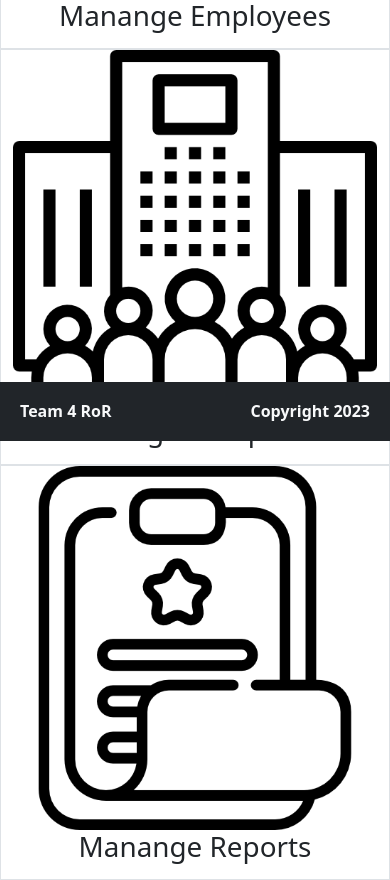
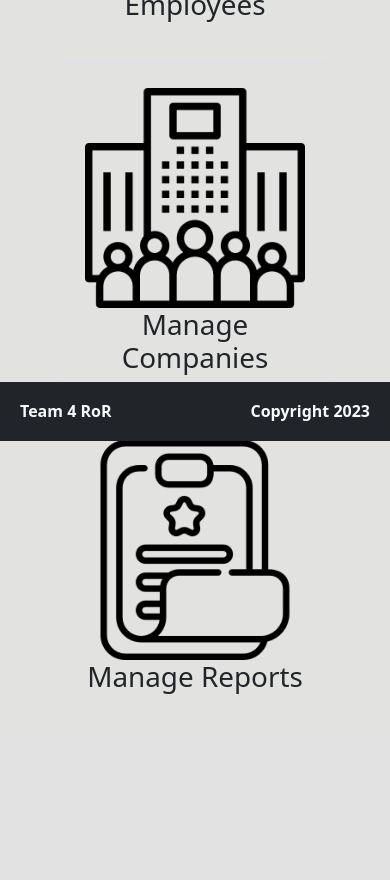
Before and after one commit to BrightCoders-Institute/BCDIC22-RoR-reloj-checador-team4, a Rails app: page /home in a window 390 px wide. Shown: the part 403-1283 px from the top of the page. After the commit the page ends 1097 px from the top, so only its background shows below. Run offline with Rails 7, Linux system fonts and the light colour scheme; style sheets or scripts are compiled from the project's sources; some libraries are stand-ins or nearby versions.

Commit message:
Final Design for Admin View
We integrate the css for the Admin View and the header was updated for
the future when the admin is able to log in.

Co-authored-by: MarcoRodriguez23 <rodriguezlmarco23@gmail.com>
Co-authored-by: MaxRetana <maxretana981@gmail.com>
Co-authored-by: Reiyirak <pdsmej@gmail.com>

```diff
--- a/app/assets/stylesheets/components/_logo.scss
+++ b/app/assets/stylesheets/components/_logo.scss
@@ -1,4 +1,4 @@
 .logo{
-  height: 34px;
+  height: 60px;
   width: auto;
 }
--- a/app/views/check/_form.html.erb
+++ b/app/views/check/_form.html.erb
@@ -1,6 +1,6 @@
 <%= form_with model: @check, class: 'justify-content-center text-dark' do |form| %>
   <div class="my-3 d-flex flex-column">
-    <%= form.label :employeeid, class: 'form-label' %>
+    <%= form.label :employeeid, "ID", class: 'form-label' %>
     <%= form.text_field :employeeid, class: 'form-control'%>
   </div>
 
--- a/app/views/home/index.html.erb
+++ b/app/views/home/index.html.erb
@@ -1,25 +1,27 @@
-<main class="container-xl">
-  <h1 class="display-3 fw-bold text-center mt-3">
+<main class="bg-first d-flex justify-content-center align-items-center">
+  <div class="container-xl">
+    <h1 class="display-3 fw-bold text-center mb-5 pt-3">
       Admin Portal
     </h1>
-  <div class="row min-height-main align-items-center">
-    <div class="col-md-4 border">
-      <a class="text-decoration-none text-dark" href="/user">
+    <div class="d-md-flex justify-content-between align-items-center mx-5 mx-md-0">
+      <div class="col-md-3 border p-4">
+        <a class="text-decoration-none text-dark" href="/users">
           <%= image_tag("employee.png", alt: "employee image", class: 'img-fluid') %>
-        <p class="text-center display-6">Manange Employees</p>
+          <p class="text-center display-6">Manage Employees</p>
         </a>
       </div>
-    <div class="col-md-4 border">
-      <a class="text-decoration-none text-dark" href="/company">
+      <div class="col-md-3 border p-4">
+        <a class="text-decoration-none text-dark" href="/companies">
           <%= image_tag("company.png", alt: "company image", class: 'img-fluid') %>
-        <p class="text-center display-6">Manange Companies</p>
+          <p class="text-center display-6">Manage Companies</p>
         </a>
       </div>
-    <div class="col-md-4 border">
+      <div class="col-md-3 border p-4">
         <a class="text-decoration-none text-dark" href="/reports">
           <%= image_tag("reports.png", alt: "reports image", class: 'img-fluid') %>
-        <p class="text-center display-6">Manange Reports</p>
+          <p class="text-center display-6">Manage Reports</p>
         </a>
       </div>
     </div>
+  </div>
 </main>
--- /dev/null
+++ b/app/views/layouts/_headerroot.html.erb
@@ -0,0 +1,5 @@
+    <% if current_page?(root_path) || current_page?(new_login_path) %>
+      <%= render 'layouts/headerroot' %>
+    <% else %>
+      <%= render 'layouts/headeradmin' %>
+    <% end %>
--- a/app/views/layouts/application.html.erb
+++ b/app/views/layouts/application.html.erb
@@ -14,9 +14,20 @@
     <header class="bg-dark p-3 d-flex text-light header-container">
       <div class="d-flex justify-content-between align-items-center container-xl">
         <a class="text-dark" href="">
-          <%= image_tag("logo.png", alt: "admin image", class: 'rounded logo') %>
+          <%= image_tag("logof.png", alt: "admin image", class: 'rounded logo') %>
         </a>
-        <a class="btn btn-outline-light" href="/login/new">Login</a>
+            <% if current_page?(root_path) %>
+              <div>
+                <a class="btn btn-outline-light" href="/login/new">Login Admin</a>
+              </div>
+            <% elsif current_page?(new_login_path) %>
+              <a class="btn btn-outline-light" href="/">Clock Checker</a>
+              <% else %>
+              <div>
+              <a class="btn btn-outline-light" href="/home">Home Page</a>
+              <a class="btn btn-outline-light" href="/">Log Out</a>
+              </div>
+            <% end %>
       </div>
       <br>
     </header>
--- a/app/views/login/_form.html.erb
+++ b/app/views/login/_form.html.erb
@@ -1,6 +1,6 @@
 <%= form_with model: @user do |form| %>
   <div class="my-3 d-flex flex-column">
-    <%= form.label :employeeid, class: 'form-label' %>
+    <%= form.label :employeeid, "ID",  class: 'form-label' %>
     <%= form.text_field :employeeid, class: 'form-control'%>
   </div>
 
```
Also changed, not shown: app/views/layouts/_headeradmin.html.erb (added, +12 -0 lines), app/assets/images/logof.png (added), app/assets/stylesheets/pages/_home.scss (renamed from app/assets/stylesheets/pages/home.scss). Lines whose indentation alone changed are shown as unchanged.
